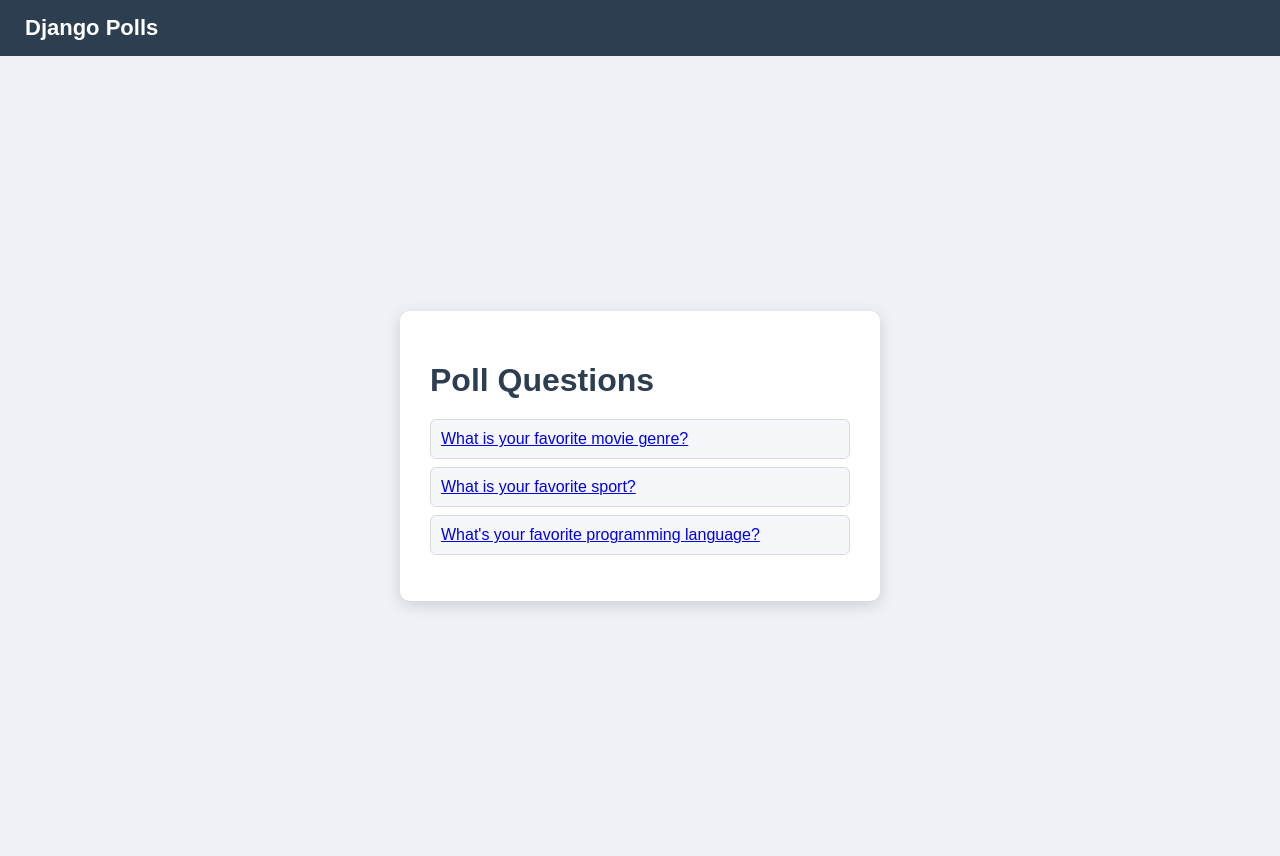
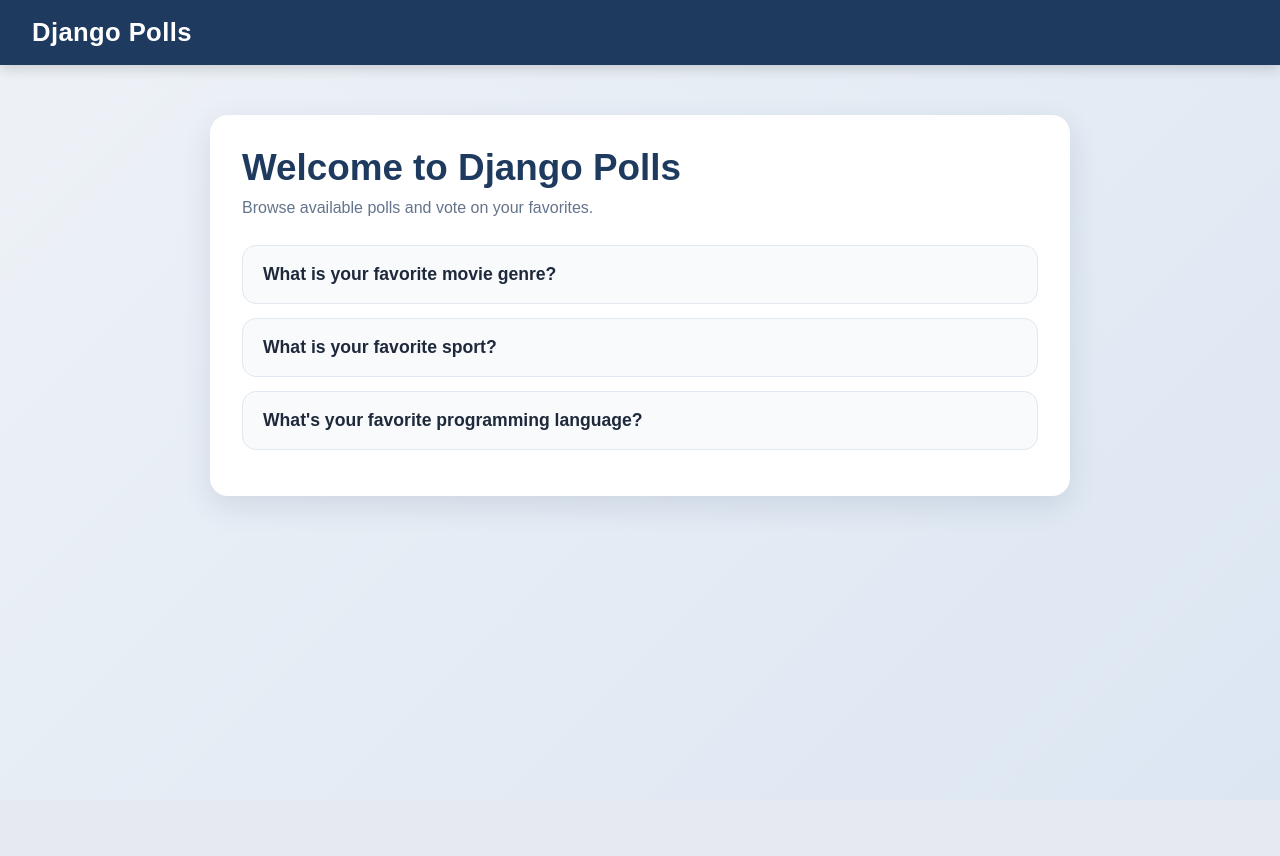
Before and after one commit to lelon761/django-polls, a Django app: page /polls/ in a window 1280 px wide. After the commit the page ends 517 px from the top, so only its background shows below. Run offline with Django 5.2, Linux system fonts and the light colour scheme; data comes from the database, SQL or seed files in the repository.

Commit message:
Style poll home page

```diff
--- a/polls/templates/polls/index.html
+++ b/polls/templates/polls/index.html
@@ -1,28 +1,24 @@
-{% load static %}
-<link rel="stylesheet" href="{% static 'polls/style.css' %}">
+{% extends "polls/base.html" %}
 
-<header>
-    <a href="{% url 'polls:index' %}">Django Polls</a>
-</header>
+{% block title %}Django Polls{% endblock %}
 
-<div class="container">
-<div class="card">
-
-<h1>Poll Questions</h1>
+{% block content %}
+    <h1>Welcome to Django Polls</h1>
+    <p class="subtitle">Browse available polls and vote on your favorites.</p>
 
     {% if latest_question_list %}
-<ul>
+        <ul class="poll-list">
             {% for question in latest_question_list %}
                 <li>
-            <a href="{% url 'polls:detail' question.id %}">
+                    <a class="poll-link" href="{% url 'polls:detail' question.id %}">
                         {{ question.question_text }}
                     </a>
                 </li>
             {% endfor %}
         </ul>
     {% else %}
-<p>No polls are available.</p>
+        <div class="empty-state">
+            <p>No polls are available right now.</p>
+        </div>
     {% endif %}
-
-</div>
-</div>
+{% endblock %}
```
Lines whose indentation alone changed are shown as unchanged.
